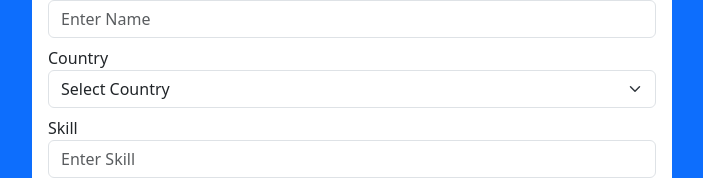
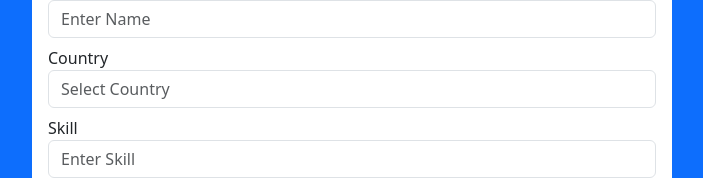
Before and after one commit to DATLARAVINDRABHUPATHIVARMA/MERNCRUD, a React (Vite) app in the folder frontend/: page /create in a window 1280 px wide. Shown: the part 187-365 px from the top of the page, without its empty margins (288-991 px from the left). Built offline with nearby package versions, Linux system fonts and the light colour scheme.

Commit message:
need few changes

```diff
--- a/frontend/src/CreateUser.jsx
+++ b/frontend/src/CreateUser.jsx
@@ -61,22 +61,13 @@ function CreateUser() {
           </div>
           <div className="mb-2">
             <label htmlFor="">Country</label>
-            <select
+            <input
               required
-              className="form-select"
-              aria-label="Default select example"
+              type="text"
+              placeholder="Select Country"
+              className="form-control"
               onChange={(e) => setCountry(e.target.value)}
-            >
-              <option selected>Select Country</option>
-              <option value="India">India</option>
-              <option value="England">England</option>
-              <option value="Australia">Australia</option>
-              <option value="South Africa">South Africa</option>
-              <option value="South Africa">South Africa</option>
-              <option value="South Africa">South Africa</option>
-              <option value="South Africa">South Africa</option>
-              <option value="South Africa">South Africa</option>
-            </select>
+            />
           </div>
           <div className="mb-2">
             <label htmlFor="">Skill</label>
@@ -140,13 +131,13 @@ function CreateUser() {
               <option value="UP Warriorz Women (UPWW)">
                 UP Warriorz Women (UPWW)
               </option>
-              <option value=""></option>
+              <option value="">
+              </option>
             </select>
           </div>
           <div className="mb-2">
             <label htmlFor="">Year</label>
             <select
-              required
               className="form-select"
               aria-label="Default select example"
               onChange={(e) => setYear(e.target.value)}
```
